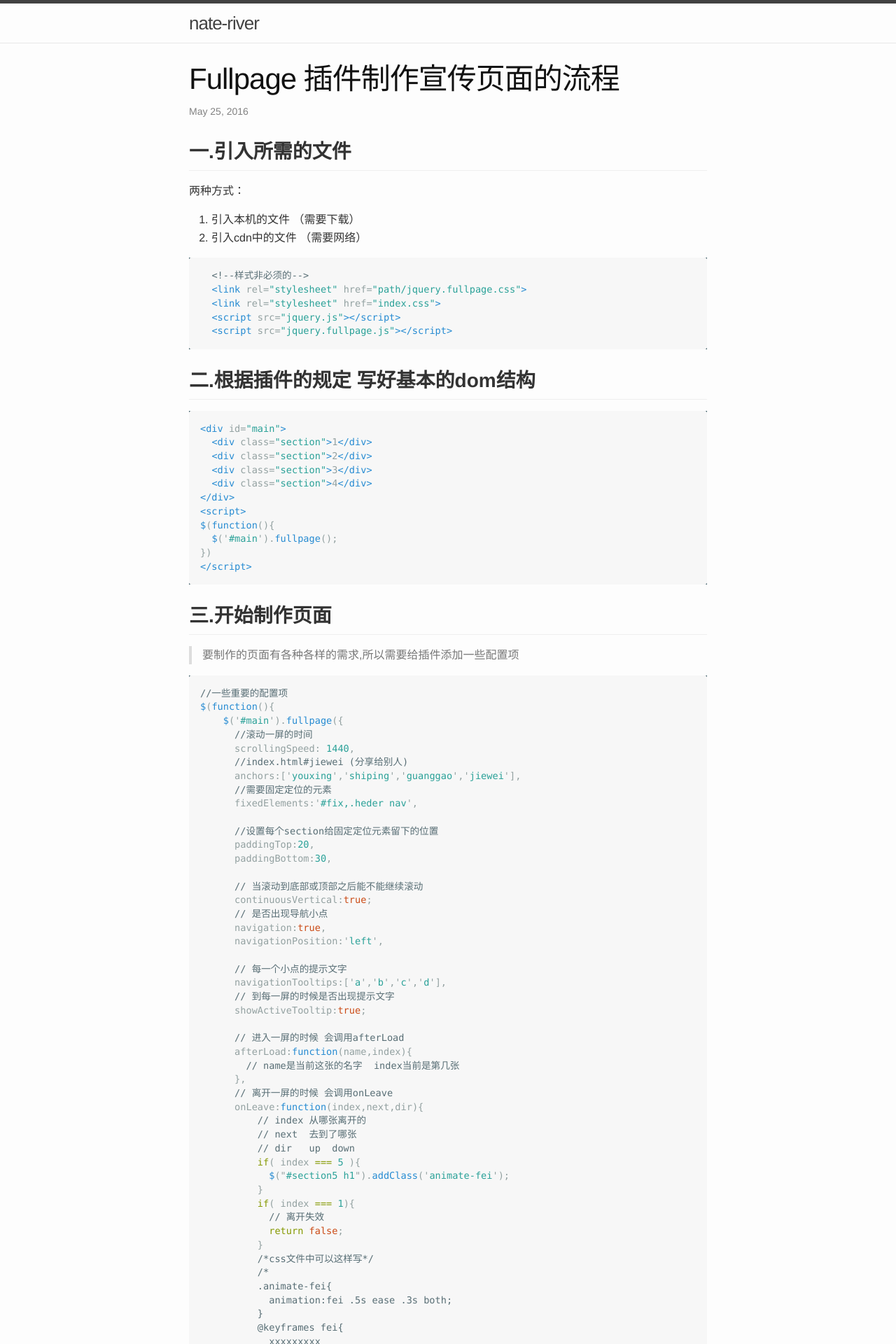
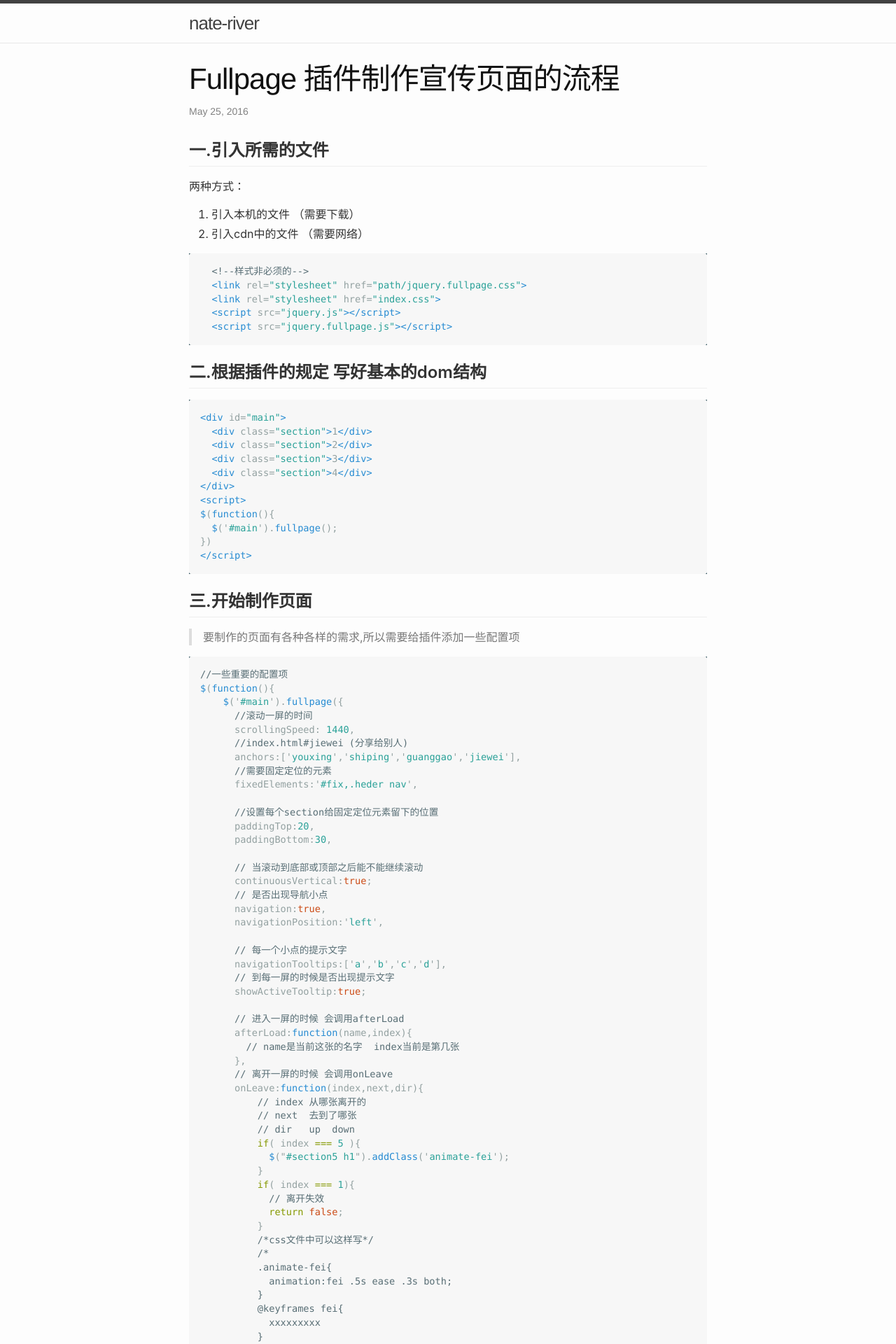
Before and after one commit to nate-river/blog, a Jekyll site: the page built from _posts/2016-05-25-jquery-fullpage-work-flow.md, in a window 1280 px wide. Shown: the top 1920 px of the page at 70% size. Built offline with Jekyll 4.4.1, drawn with Linux system fonts in a browser that asks for light colours.

Commit message:
markdown.css

```diff
--- a/_sass/github-markdown.scss
+++ b/_sass/github-markdown.scss
@@ -4,26 +4,137 @@
 }
 
 .markdown-body {
+  -ms-text-size-adjust: 100%;
   -webkit-text-size-adjust: 100%;
-  text-size-adjust: 100%;
+  line-height: 1.5;
   color: #333;
-  font-family: "Helvetica Neue", Helvetica, "Segoe UI", Arial, freesans, sans-serif, "Apple Color Emoji", "Segoe UI Emoji", "Segoe UI Symbol";
+  font-family: -apple-system, BlinkMacSystemFont, "Segoe UI", Roboto, Helvetica, Arial, sans-serif, "Apple Color Emoji", "Segoe UI Emoji", "Segoe UI Symbol";
   font-size: 16px;
-  line-height: 1.6;
+  line-height: 1.5;
   word-wrap: break-word;
+}
+
+.markdown-body .pl-c {
+  color: #969896;
+}
+
+.markdown-body .pl-c1,
+.markdown-body .pl-s .pl-v {
+  color: #0086b3;
+}
+
+.markdown-body .pl-e,
+.markdown-body .pl-en {
+  color: #795da3;
+}
+
+.markdown-body .pl-smi,
+.markdown-body .pl-s .pl-s1 {
+  color: #333;
+}
+
+.markdown-body .pl-ent {
+  color: #63a35c;
+}
+
+.markdown-body .pl-k {
+  color: #a71d5d;
+}
+
+.markdown-body .pl-s,
+.markdown-body .pl-pds,
+.markdown-body .pl-s .pl-pse .pl-s1,
+.markdown-body .pl-sr,
+.markdown-body .pl-sr .pl-cce,
+.markdown-body .pl-sr .pl-sre,
+.markdown-body .pl-sr .pl-sra {
+  color: #183691;
+}
+
+.markdown-body .pl-v {
+  color: #ed6a43;
+}
+
+.markdown-body .pl-id {
+  color: #b52a1d;
+}
+
+.markdown-body .pl-ii {
+  color: #f8f8f8;
+  background-color: #b52a1d;
+}
+
+.markdown-body .pl-sr .pl-cce {
+  font-weight: bold;
+  color: #63a35c;
+}
+
+.markdown-body .pl-ml {
+  color: #693a17;
+}
+
+.markdown-body .pl-mh,
+.markdown-body .pl-mh .pl-en,
+.markdown-body .pl-ms {
+  font-weight: bold;
+  color: #1d3e81;
+}
+
+.markdown-body .pl-mq {
+  color: #008080;
+}
+
+.markdown-body .pl-mi {
+  font-style: italic;
+  color: #333;
+}
+
+.markdown-body .pl-mb {
+  font-weight: bold;
+  color: #333;
+}
+
+.markdown-body .pl-md {
+  color: #bd2c00;
+  background-color: #ffecec;
+}
+
+.markdown-body .pl-mi1 {
+  color: #55a532;
+  background-color: #eaffea;
+}
+
+.markdown-body .pl-mdr {
+  font-weight: bold;
+  color: #795da3;
+}
+
+.markdown-body .pl-mo {
+  color: #1d3e81;
+}
+
+.markdown-body .octicon {
+  display: inline-block;
+  vertical-align: text-top;
+  fill: currentColor;
 }
 
 .markdown-body a {
   background-color: transparent;
+  -webkit-text-decoration-skip: objects;
 }
 
 .markdown-body a:active,
 .markdown-body a:hover {
-  outline: 0;
+  outline-width: 0;
 }
 
 .markdown-body strong {
-  font-weight: bold;
+  font-weight: inherit;
+}
+
+.markdown-body strong {
+  font-weight: bolder;
 }
 
 .markdown-body h1 {
@@ -32,16 +143,11 @@
 }
 
 .markdown-body img {
-  border: 0;
+  border-style: none;
 }
 
-.markdown-body hr {
-  box-sizing: content-box;
-  height: 0;
-}
-
-.markdown-body pre {
-  overflow: auto;
+.markdown-body svg:not(:root) {
+  overflow: hidden;
 }
 
 .markdown-body code,
@@ -51,32 +157,23 @@
   font-size: 1em;
 }
 
+.markdown-body hr {
+  box-sizing: content-box;
+  height: 0;
+  overflow: visible;
+}
+
 .markdown-body input {
-  color: inherit;
   font: inherit;
   margin: 0;
 }
 
-.markdown-body html input[disabled] {
-  cursor: default;
+.markdown-body input {
+  overflow: visible;
 }
 
-.markdown-body input {
-  line-height: normal;
-}
-
-.markdown-body input[type="checkbox"] {
+.markdown-body [type="checkbox"] {
   box-sizing: border-box;
-  padding: 0;
-}
-
-.markdown-body table {
-  border-collapse: collapse;
-  border-spacing: 0;
-}
-
-.markdown-body td,
-.markdown-body th {
   padding: 0;
 }
 
@@ -85,7 +182,9 @@
 }
 
 .markdown-body input {
-  font: 13px / 1.4 Helvetica, arial, nimbussansl, liberationsans, freesans, clean, sans-serif, "Apple Color Emoji", "Segoe UI Emoji", "Segoe UI Symbol";
+  font-family: inherit;
+  font-size: inherit;
+  line-height: inherit;
 }
 
 .markdown-body a {
@@ -98,6 +197,10 @@
   text-decoration: underline;
 }
 
+.markdown-body strong {
+  font-weight: 600;
+}
+
 .markdown-body hr {
   height: 0;
   margin: 15px 0;
@@ -107,15 +210,25 @@
   border-bottom: 1px solid #ddd;
 }
 
-.markdown-body hr:before {
+.markdown-body hr::before {
   display: table;
   content: "";
 }
 
-.markdown-body hr:after {
+.markdown-body hr::after {
   display: table;
   clear: both;
   content: "";
+}
+
+.markdown-body table {
+  border-spacing: 0;
+  border-collapse: collapse;
+}
+
+.markdown-body td,
+.markdown-body th {
+  padding: 0;
 }
 
 .markdown-body h1,
@@ -124,33 +237,43 @@
 .markdown-body h4,
 .markdown-body h5,
 .markdown-body h6 {
-  margin-top: 15px;
-  margin-bottom: 15px;
-  line-height: 1.1;
+  margin-top: 0;
+  margin-bottom: 0;
 }
 
 .markdown-body h1 {
-  font-size: 30px;
+  font-size: 32px;
+  font-weight: 600;
 }
 
 .markdown-body h2 {
-  font-size: 21px;
+  font-size: 24px;
+  font-weight: 600;
 }
 
 .markdown-body h3 {
-  font-size: 16px;
+  font-size: 20px;
+  font-weight: 600;
 }
 
 .markdown-body h4 {
-  font-size: 14px;
+  font-size: 16px;
+  font-weight: 600;
 }
 
 .markdown-body h5 {
-  font-size: 12px;
+  font-size: 14px;
+  font-weight: 600;
 }
 
 .markdown-body h6 {
-  font-size: 11px;
+  font-size: 12px;
+  font-weight: 600;
+}
+
+.markdown-body p {
+  margin-top: 0;
+  margin-bottom: 10px;
 }
 
 .markdown-body blockquote {
@@ -159,7 +282,7 @@
 
 .markdown-body ul,
 .markdown-body ol {
-  padding: 0;
+  padding-left: 0;
   margin-top: 0;
   margin-bottom: 0;
 }
@@ -191,43 +314,31 @@
   font: 12px Consolas, "Liberation Mono", Menlo, Courier, monospace;
 }
 
-.markdown-body .select::-ms-expand {
-  opacity: 0;
+.markdown-body .octicon {
+  vertical-align: text-bottom;
 }
 
-.markdown-body .octicon {
-  font: normal normal normal 16px/1 octicons-link;
-  display: inline-block;
-  text-decoration: none;
-  text-rendering: auto;
-  -webkit-font-smoothing: antialiased;
-  -moz-osx-font-smoothing: grayscale;
-  -webkit-user-select: none;
-  -moz-user-select: none;
-  -ms-user-select: none;
-  user-select: none;
+.markdown-body input {
+  -webkit-font-feature-settings: "liga" 0;
+  font-feature-settings: "liga" 0;
 }
 
-.markdown-body .octicon-link:before {
-  content: '\f05c';
-}
-
-.markdown-body:before {
+.markdown-body::before {
   display: table;
   content: "";
 }
 
-.markdown-body:after {
+.markdown-body::after {
   display: table;
   clear: both;
   content: "";
 }
 
-.markdown-body>*:first-child {
+.markdown-body > *:first-child {
   margin-top: 0 !important;
 }
 
-.markdown-body>*:last-child {
+.markdown-body > *:last-child {
   margin-bottom: 0 !important;
 }
 
@@ -237,13 +348,61 @@
 }
 
 .markdown-body .anchor {
-  display: inline-block;
-  padding-right: 2px;
-  margin-left: -18px;
+  float: left;
+  padding-right: 4px;
+  margin-left: -20px;
+  line-height: 1;
 }
 
 .markdown-body .anchor:focus {
   outline: none;
+}
+
+.markdown-body p,
+.markdown-body blockquote,
+.markdown-body ul,
+.markdown-body ol,
+.markdown-body dl,
+.markdown-body table,
+.markdown-body pre {
+  margin-top: 0;
+  margin-bottom: 16px;
+}
+
+.markdown-body hr {
+  height: 0.25em;
+  padding: 0;
+  margin: 24px 0;
+  background-color: #e7e7e7;
+  border: 0;
+}
+
+.markdown-body blockquote {
+  padding: 0 1em;
+  color: #777;
+  border-left: 0.25em solid #ddd;
+}
+
+.markdown-body blockquote > :first-child {
+  margin-top: 0;
+}
+
+.markdown-body blockquote > :last-child {
+  margin-bottom: 0;
+}
+
+.markdown-body kbd {
+  display: inline-block;
+  padding: 3px 5px;
+  font-size: 11px;
+  line-height: 10px;
+  color: #555;
+  vertical-align: middle;
+  background-color: #fcfcfc;
+  border: solid 1px #ccc;
+  border-bottom-color: #bbb;
+  border-radius: 3px;
+  box-shadow: inset 0 -1px 0 #bbb;
 }
 
 .markdown-body h1,
@@ -252,10 +411,10 @@
 .markdown-body h4,
 .markdown-body h5,
 .markdown-body h6 {
-  margin-top: 1em;
+  margin-top: 24px;
   margin-bottom: 16px;
-  font-weight: bold;
-  line-height: 1.4;
+  font-weight: 600;
+  line-height: 1.25;
 }
 
 .markdown-body h1 .octicon-link,
@@ -289,77 +448,31 @@
 
 .markdown-body h1 {
   padding-bottom: 0.3em;
-  font-size: 2.25em;
-  line-height: 1.2;
+  font-size: 2em;
   border-bottom: 1px solid #eee;
-}
-
-.markdown-body h1 .anchor {
-  line-height: 1;
 }
 
 .markdown-body h2 {
   padding-bottom: 0.3em;
-  font-size: 1.75em;
-  line-height: 1.225;
+  font-size: 1.5em;
   border-bottom: 1px solid #eee;
 }
 
-.markdown-body h2 .anchor {
-  line-height: 1;
-}
-
 .markdown-body h3 {
-  font-size: 1.5em;
-  line-height: 1.43;
-}
-
-.markdown-body h3 .anchor {
-  line-height: 1.2;
+  font-size: 1.25em;
 }
 
 .markdown-body h4 {
-  font-size: 1.25em;
-}
-
-.markdown-body h4 .anchor {
-  line-height: 1.2;
+  font-size: 1em;
 }
 
 .markdown-body h5 {
-  font-size: 1em;
-}
-
-.markdown-body h5 .anchor {
-  line-height: 1.1;
+  font-size: 0.875em;
 }
 
 .markdown-body h6 {
-  font-size: 1em;
+  font-size: 0.85em;
   color: #777;
-}
-
-.markdown-body h6 .anchor {
-  line-height: 1.1;
-}
-
-.markdown-body p,
-.markdown-body blockquote,
-.markdown-body ul,
-.markdown-body ol,
-.markdown-body dl,
-.markdown-body table,
-.markdown-body pre {
-  margin-top: 0;
-  margin-bottom: 16px;
-}
-
-.markdown-body hr {
-  height: 4px;
-  padding: 0;
-  margin: 16px 0;
-  background-color: #e7e7e7;
-  border: 0 none;
 }
 
 .markdown-body ul,
@@ -375,8 +488,12 @@
   margin-bottom: 0;
 }
 
-.markdown-body li>p {
+.markdown-body li > p {
   margin-top: 16px;
+}
+
+.markdown-body li + li {
+  margin-top: 0.25em;
 }
 
 .markdown-body dl {
@@ -396,26 +513,10 @@
   margin-bottom: 16px;
 }
 
-.markdown-body blockquote {
-  padding: 0 15px;
-  color: #777;
-  border-left: 4px solid #ddd;
-}
-
-.markdown-body blockquote>:first-child {
-  margin-top: 0;
-}
-
-.markdown-body blockquote>:last-child {
-  margin-bottom: 0;
-}
-
 .markdown-body table {
   display: block;
   width: 100%;
   overflow: auto;
-  word-break: normal;
-  word-break: keep-all;
 }
 
 .markdown-body table th {
@@ -449,17 +550,21 @@
   padding-bottom: 0.2em;
   margin: 0;
   font-size: 85%;
-  background-color: rgba(0,0,0,0.04);
+  background-color: rgba(0, 0, 0, 0.04);
   border-radius: 3px;
 }
 
-.markdown-body code:before,
-.markdown-body code:after {
+.markdown-body code::before,
+.markdown-body code::after {
   letter-spacing: -0.2em;
   content: "\00a0";
 }
 
-.markdown-body pre>code {
+.markdown-body pre {
+  word-wrap: normal;
+}
+
+.markdown-body pre > code {
   padding: 0;
   margin: 0;
   font-size: 100%;
@@ -473,6 +578,11 @@
   margin-bottom: 16px;
 }
 
+.markdown-body .highlight pre {
+  margin-bottom: 0;
+  word-break: normal;
+}
+
 .markdown-body .highlight pre,
 .markdown-body pre {
   padding: 16px;
@@ -483,143 +593,54 @@
   border-radius: 3px;
 }
 
-.markdown-body .highlight pre {
-  margin-bottom: 0;
-  word-break: normal;
-}
-
-.markdown-body pre {
-  word-wrap: normal;
-}
-
 .markdown-body pre code {
   display: inline;
-  max-width: initial;
+  max-width: auto;
   padding: 0;
   margin: 0;
-  overflow: initial;
+  overflow: visible;
   line-height: inherit;
   word-wrap: normal;
   background-color: transparent;
   border: 0;
 }
 
-.markdown-body pre code:before,
-.markdown-body pre code:after {
+.markdown-body pre code::before,
+.markdown-body pre code::after {
   content: normal;
 }
 
-.markdown-body kbd {
-  display: inline-block;
-  padding: 3px 5px;
-  font-size: 11px;
-  line-height: 10px;
-  color: #555;
-  vertical-align: middle;
-  background-color: #fcfcfc;
-  border: solid 1px #ccc;
-  border-bottom-color: #bbb;
-  border-radius: 3px;
-  box-shadow: inset 0 -1px 0 #bbb;
+.markdown-body .pl-0 {
+  padding-left: 0 !important;
 }
 
-.markdown-body .pl-c {
-  color: #969896;
+.markdown-body .pl-1 {
+  padding-left: 3px !important;
 }
 
-.markdown-body .pl-c1,
-.markdown-body .pl-s .pl-v {
-  color: #0086b3;
+.markdown-body .pl-2 {
+  padding-left: 6px !important;
 }
 
-.markdown-body .pl-e,
-.markdown-body .pl-en {
-  color: #795da3;
+.markdown-body .pl-3 {
+  padding-left: 12px !important;
 }
 
-.markdown-body .pl-s .pl-s1,
-.markdown-body .pl-smi {
-  color: #333;
+.markdown-body .pl-4 {
+  padding-left: 24px !important;
 }
 
-.markdown-body .pl-ent {
-  color: #63a35c;
+.markdown-body .pl-5 {
+  padding-left: 36px !important;
 }
 
-.markdown-body .pl-k {
-  color: #a71d5d;
+.markdown-body .pl-6 {
+  padding-left: 48px !important;
 }
 
-.markdown-body .pl-pds,
-.markdown-body .pl-s,
-.markdown-body .pl-s .pl-pse .pl-s1,
-.markdown-body .pl-sr,
-.markdown-body .pl-sr .pl-cce,
-.markdown-body .pl-sr .pl-sra,
-.markdown-body .pl-sr .pl-sre {
-  color: #183691;
-}
-
-.markdown-body .pl-v {
-  color: #ed6a43;
-}
-
-.markdown-body .pl-id {
-  color: #b52a1d;
-}
-
-.markdown-body .pl-ii {
-  background-color: #b52a1d;
-  color: #f8f8f8;
-}
-
-.markdown-body .pl-sr .pl-cce {
-  color: #63a35c;
-  font-weight: bold;
-}
-
-.markdown-body .pl-ml {
-  color: #693a17;
-}
-
-.markdown-body .pl-mh,
-.markdown-body .pl-mh .pl-en,
-.markdown-body .pl-ms {
-  color: #1d3e81;
-  font-weight: bold;
-}
-
-.markdown-body .pl-mq {
-  color: #008080;
-}
-
-.markdown-body .pl-mi {
-  color: #333;
-  font-style: italic;
-}
-
-.markdown-body .pl-mb {
-  color: #333;
-  font-weight: bold;
-}
-
-.markdown-body .pl-md {
-  background-color: #ffecec;
-  color: #bd2c00;
-}
-
-.markdown-body .pl-mi1 {
-  background-color: #eaffea;
-  color: #55a532;
-}
-
-.markdown-body .pl-mdr {
-  color: #795da3;
-  font-weight: bold;
-}
-
-.markdown-body .pl-mo {
-  color: #1d3e81;
+.markdown-body .full-commit .btn-outline:not(:disabled):hover {
+  color: #4078c0;
+  border: 1px solid #4078c0;
 }
 
 .markdown-body kbd {
@@ -636,21 +657,25 @@
   box-shadow: inset 0 -1px 0 #bbb;
 }
 
+.markdown-body :checked + .radio-label {
+  position: relative;
+  z-index: 1;
+  border-color: #4078c0;
+}
+
 .markdown-body .task-list-item {
   list-style-type: none;
 }
 
-.markdown-body .task-list-item+.task-list-item {
+.markdown-body .task-list-item + .task-list-item {
   margin-top: 3px;
 }
 
 .markdown-body .task-list-item input {
-  margin: 0 0.35em 0.25em -1.6em;
+  margin: 0 0.2em 0.25em -1.6em;
   vertical-align: middle;
 }
 
-.markdown-body :checked+.radio-label {
-  z-index: 1;
-  position: relative;
-  border-color: #4078c0;
+.markdown-body hr {
+  border-bottom-color: #eee;
 }
```
Also changed, not shown: _drafts/拓展.md (added, +82 -0 lines).
